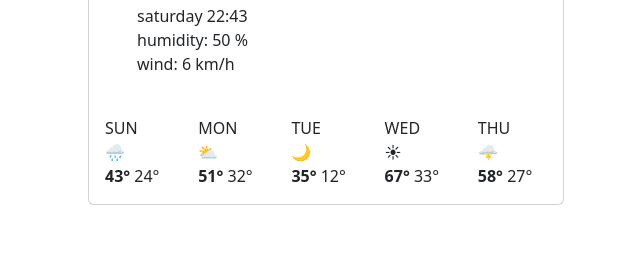
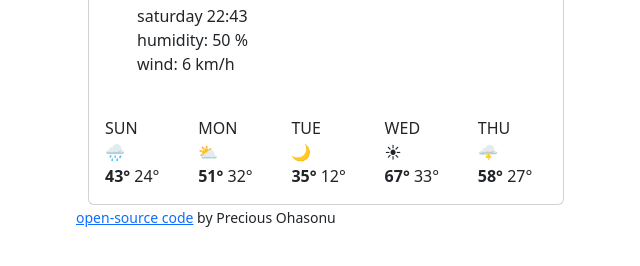
Before and after one commit to Preshyo/My-Weather-App-Project, a plain HTML site: page index.html in a window 1280 px wide. Shown: the part 230-496 px from the top of the page, without its empty margins (314-954 px from the left). Drawn offline with nearby package versions, Linux system fonts and the light colour scheme.

Commit message:
included the Url of my repository

```diff
--- a/index.html
+++ b/index.html
@@ -90,7 +90,9 @@
     </div>
     </div>
     </div>
-
+    <small>
+        <a href="https://github.com/Preshyo/My-Weather-App-Project/commit/6f5ebc5bb8084d4c009c0a9d1eea8edd824be678" target="_blank">open-source code</a> by Precious Ohasonu
+    </small>
     <script src="script.js">
 
     </script>
```
